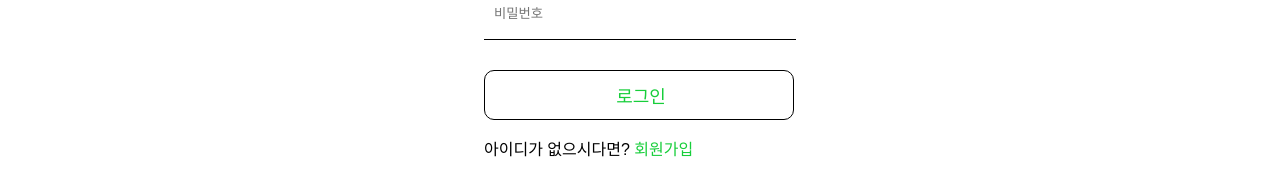
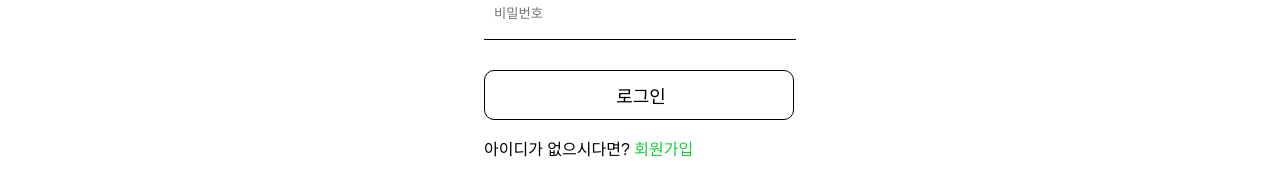
Before and after one commit to DoHi0512/AlgoHelper, a React (Create React App) app: page /login in a window 1280 px wide. Shown: the part 326-496 px from the top of the page. Built offline with nearby package versions, Linux system fonts and the light colour scheme.

Commit message:
design update

```diff
--- a/src/static/Login.css
+++ b/src/static/Login.css
@@ -26,6 +26,6 @@ input {
   border-radius: 10px;
   border: 1px solid black;
   background-color: white;
-  color : #17ce3a;
+  /* color : #17ce3a; */
   font-size: 18px;
 }
```
